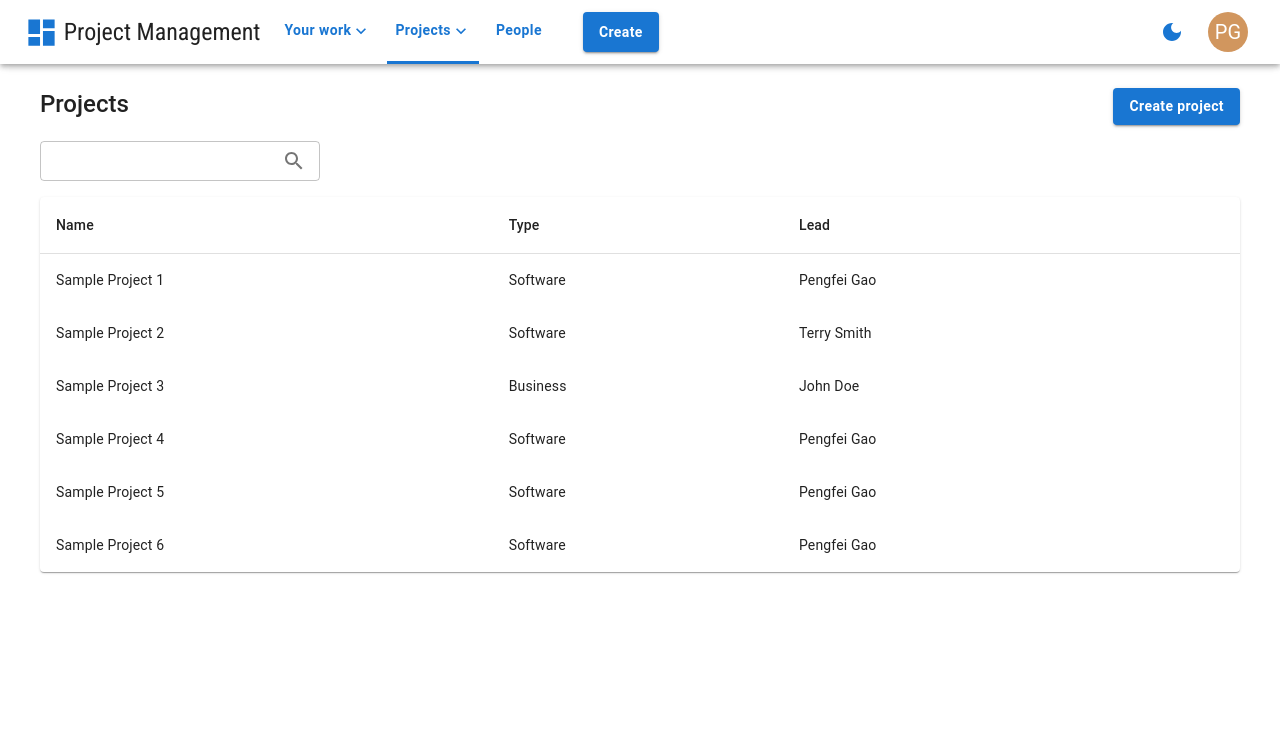
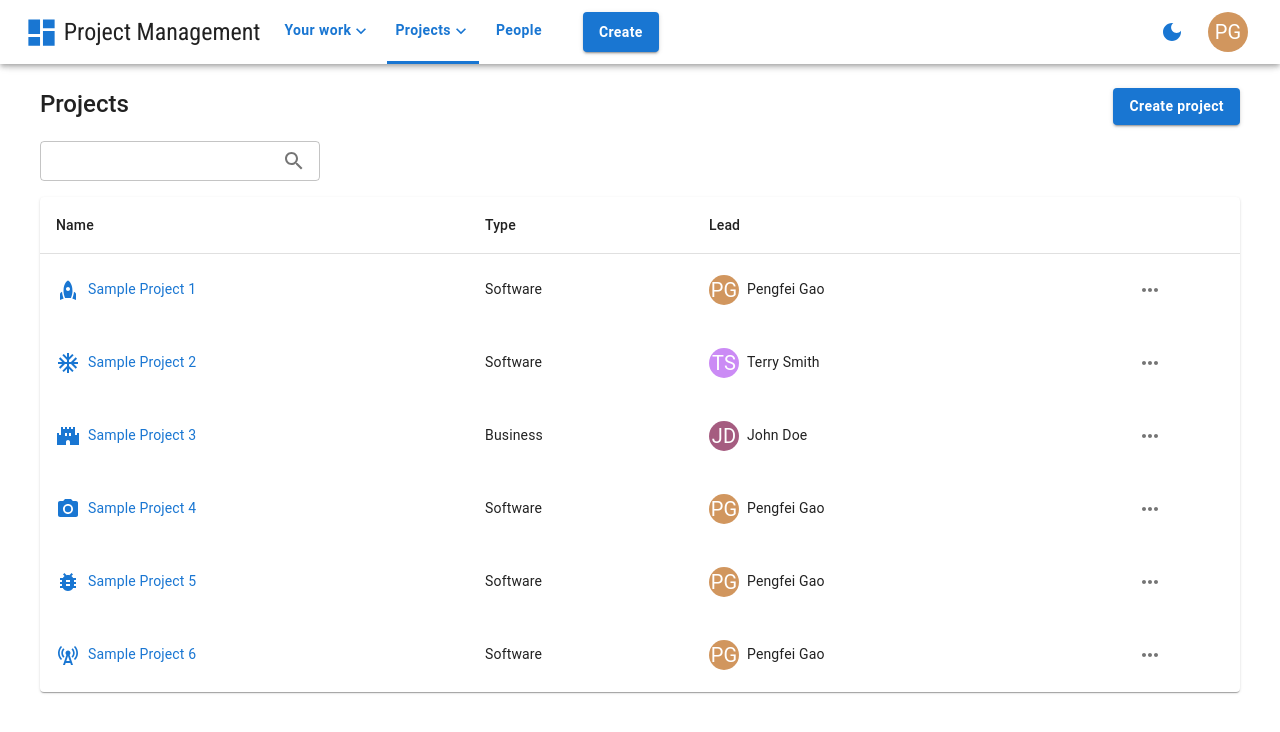
Before and after one commit to gpfDeveloper/project-management-frontend, a React (Create React App) app: page /projects in a window 1280 px wide. Shown: the top 732 px of the page. Built offline with nearby package versions, Linux system fonts and the light colour scheme.

Commit message:
projects table UI update

```diff
--- a/src/components/project/allProjects/AllProjectsTable.tsx
+++ b/src/components/project/allProjects/AllProjectsTable.tsx
@@ -1,3 +1,4 @@
+import React, { useState } from 'react';
 import {
   Table,
   TableBody,
@@ -6,15 +7,49 @@ import {
   TableHead,
   TableRow,
   Paper,
+  Box,
+  Typography,
+  IconButton,
+  Menu,
+  MenuItem,
+  useTheme,
 } from '@mui/material';
 import { ProjectProps } from 'types/types';
 import { FunctionComponent } from 'react';
+import StringAvatar from 'components/shared/StringAvatar';
+import ProjectAvatar from '../setting/ProjectAvatar';
+import LinkRouter from 'components/shared/LinkRouter';
+import MoreHorizIcon from '@mui/icons-material/MoreHoriz';
+import { useNavigate } from 'react-router-dom';
 
 type Props = {
   projects: ProjectProps[];
 };
 
 const AllProjectsTable: FunctionComponent<Props> = ({ projects }) => {
+  const theme = useTheme();
+  const navigate = useNavigate();
+  const mode = theme.palette.mode;
+  const grey =
+    mode === 'light' ? theme.palette.grey[100] : theme.palette.grey[900];
+
+  const [anchor, setAnchor] = useState<null | HTMLElement>(null);
+  const menuOpen = Boolean(anchor);
+  const menuOpenHandler = (e: React.MouseEvent<HTMLButtonElement>) => {
+    setAnchor(e.currentTarget);
+  };
+  const menuCloseHandler = () => {
+    setAnchor(null);
+  };
+  const deleteProjectHandler = () => {
+    setAnchor(null);
+  };
+  const projectSettingHandler = (projectId: string) => {
+    setAnchor(null);
+    console.log(projectId);
+    navigate(`/projects/${projectId}/settings`);
+  };
+
   return (
     <TableContainer component={Paper}>
       <Table
@@ -38,12 +73,56 @@ const AllProjectsTable: FunctionComponent<Props> = ({ projects }) => {
               key={project.id}
               sx={{
                 backgroundColor: 'transparent',
+                '&: hover': { backgroundColor: grey },
               }}
             >
-              <TableCell align="left">{project.name}</TableCell>
+              <TableCell align="left">
+                <Box sx={{ display: 'flex', gap: 1, alignItems: 'center' }}>
+                  <ProjectAvatar name={project.avatar} />
+                  <LinkRouter underline="hover" to={`${project.id}/board`}>
+                    <Typography variant="body2">{project.name}</Typography>
+                  </LinkRouter>
+                </Box>
+              </TableCell>
               <TableCell align="left">{project.type}</TableCell>
-              <TableCell align="left">{project.lead.name}</TableCell>
-              <TableCell align="center"></TableCell>
+              <TableCell align="left">
+                <Box sx={{ display: 'flex', gap: 1, alignItems: 'center' }}>
+                  <StringAvatar
+                    height={30}
+                    width={30}
+                    name={project.lead.name}
+                  />
+                  <Typography variant="body2">{project.lead.name}</Typography>
+                </Box>
+              </TableCell>
+              <TableCell align="center">
+                <Box>
+                  <IconButton onClick={menuOpenHandler}>
+                    <MoreHorizIcon />
+                  </IconButton>
+                  <Menu
+                    elevation={1}
+                    anchorEl={anchor}
+                    open={menuOpen}
+                    onClose={menuCloseHandler}
+                    transformOrigin={{
+                      vertical: 'center',
+                      horizontal: 'right',
+                    }}
+                  >
+                    <MenuItem
+                      onClick={projectSettingHandler.bind(this, project.id)}
+                    >
+                      Project Settings
+                    </MenuItem>
+                    <MenuItem
+                      onClick={deleteProjectHandler.bind(this, project.id)}
+                    >
+                      Delete Project
+                    </MenuItem>
+                  </Menu>
+                </Box>
+              </TableCell>
             </TableRow>
           ))}
         </TableBody>
--- /dev/null
+++ b/src/components/shared/LinkRouter.tsx
@@ -0,0 +1,14 @@
+import { Link as RouterLink } from 'react-router-dom';
+import { Link, LinkProps } from '@mui/material';
+import { FunctionComponent } from 'react';
+
+interface LinkRouterProps extends LinkProps {
+  to: string;
+  replace?: boolean;
+}
+
+const LinkRouter: FunctionComponent<LinkRouterProps> = (props) => (
+  <Link {...props} component={RouterLink as any} />
+);
+
+export default LinkRouter;
--- a/src/components/shared/ProjectBreadcrumbs.tsx
+++ b/src/components/shared/ProjectBreadcrumbs.tsx
@@ -1,18 +1,12 @@
-import { Link as RouterLink, useLocation } from 'react-router-dom';
-import {
-  Typography,
-  Link,
-  Breadcrumbs,
-  LinkProps,
-  Tooltip,
-  Box,
-} from '@mui/material';
+import { useLocation } from 'react-router-dom';
+import { Typography, Breadcrumbs, Tooltip, Box } from '@mui/material';
 import { useProject } from 'contexts/project-context';
 import { FunctionComponent } from 'react';
 import BugReportIcon from '@mui/icons-material/BugReport';
 import TaskIcon from '@mui/icons-material/Task';
 import BookmarkIcon from '@mui/icons-material/Bookmark';
 import type { ProjectIssueType } from 'types/types';
+import LinkRouter from './LinkRouter';
 
 type IssueIconProps = {
   issueType: ProjectIssueType;
@@ -26,15 +20,6 @@ const IssueIcon: FunctionComponent<IssueIconProps> = ({ issueType }) => {
     icon = <BookmarkIcon fontSize="small" color="success" />;
   return <Tooltip title={issueType}>{icon}</Tooltip>;
 };
-
-interface LinkRouterProps extends LinkProps {
-  to: string;
-  replace?: boolean;
-}
-
-const LinkRouter = (props: LinkRouterProps) => (
-  <Link {...props} component={RouterLink as any} />
-);
 
 const ProjectBreadcrumbs: FunctionComponent = () => {
   const { currentProject, currentIssue } = useProject();
```
